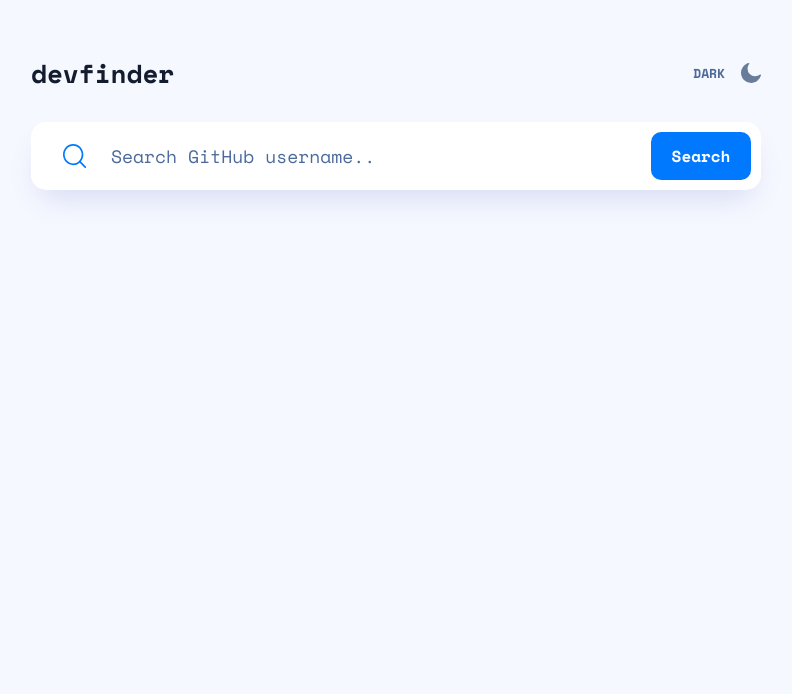
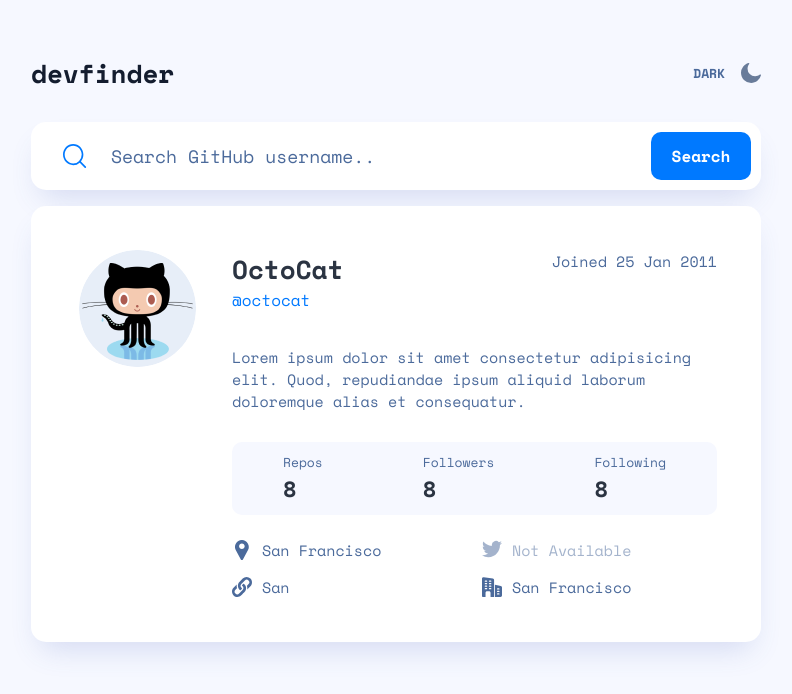
Before and after one commit to orlowski-dev/fm-github-user-search-app, a React (Vite) app: page / in a window 1280 px wide. Shown: the top 694 px of the page, without its empty margins (244-1036 px from the left). Built offline with nearby package versions, Linux system fonts and the light colour scheme.

Commit message:
04 - Added Result section

```diff
--- a/package.json
+++ b/package.json
@@ -12,6 +12,7 @@
   "dependencies": {
     "react": "^18.2.0",
     "react-dom": "^18.2.0",
+    "react-svg": "^16.1.19",
     "sass": "^1.64.1"
   },
   "devDependencies": {
--- a/src/App.scss
+++ b/src/App.scss
@@ -1,4 +1,4 @@
-$transition: .13s ease;
+$transition: .15s ease;
 
 body {
   padding: 24px;
@@ -138,6 +138,166 @@
       border-radius: 10px;
     }
   }
+
+  .result-section {
+    padding: 24px;
+    margin-top: 16px;
+
+    &.dark {
+      .user-info {
+        .full-name {
+          color: var(--white);
+        }
+
+        .stats-section {
+          background-color: var(--bg-dark);
+
+          .row {
+            p {
+              color: var(--white);
+            }
+          }
+        }
+
+        .additional-info-section {
+          .row {
+            a {
+              color: var(--white);
+            }
+          }
+        }
+      }
+
+    }
+
+    .user-info {
+      display: grid;
+      grid-template-areas:
+        "userPic fullName"
+        "userPic username"
+        "userPic dateJoined"
+        "bio bio"
+        "stats stats"
+        "addInfo addInfo"
+      ;
+      font-size: 0.8125rem;
+      grid-template-columns: 90px auto;
+
+      .user-picture-area {
+        grid-area: userPic;
+
+        img {
+          height: 70px;
+          width: 70px;
+          border-radius: 50%;
+        }
+      }
+
+      .full-name,
+      .username {
+        margin-bottom: 6px;
+      }
+
+      .full-name {
+        grid-area: fullName;
+        font-size: 1rem;
+        color: var(--dark-1);
+      }
+
+      .username {
+        grid-area: username;
+        color: var(--primary-blue);
+      }
+
+      .date-joined {
+        grid-area: dateJoined;
+      }
+
+      .bio {
+        grid-area: bio;
+        margin-top: 40px;
+      }
+
+      .stats-section {
+        grid-area: stats;
+        background-color: var(--bg-light);
+        display: flex;
+        justify-content: center;
+        gap: 30px;
+        border-radius: 10px;
+        padding: 10px;
+        margin-top: 30px;
+
+        .row {
+          h3 {
+            font-weight: 400;
+            font-size: 0.8125rem;
+          }
+
+          p {
+            font-weight: 700;
+            color: var(--dark-1);
+            font-size: 1rem;
+            transition: color $transition;
+          }
+        }
+      }
+
+      .additional-info-section {
+        grid-area: addInfo;
+        display: grid;
+        gap: 15px;
+        margin-top: 24px;
+        grid-template-areas:
+          "i0"
+          "i1"
+          "i2"
+          "i3";
+
+        .row {
+          display: flex;
+          align-items: center;
+          gap: 10px;
+
+          &:nth-child(2) {
+            grid-area: i0;
+          }
+
+          &:nth-child(3) {
+            grid-area: i1;
+          }
+
+          &:nth-child(4) {
+            grid-area: i2;
+          }
+
+          &:nth-child(5) {
+            grid-area: i3;
+          }
+
+
+          a {
+            text-decoration: none;
+            color: var(--grayish-blue-1);
+          }
+
+          div {
+            width: 20px;
+            height: 20px;
+            text-align: center;
+
+            svg {
+              height: 20px;
+            }
+          }
+
+          &.not-av {
+            opacity: 0.5;
+          }
+        }
+      }
+    }
+  }
 }
 
 @media screen and (min-width: 768px) {
@@ -176,6 +336,45 @@
         font-size: 1rem;
       }
     }
+
+    .result-section {
+      padding: 40px;
+
+      .user-info {
+        font-size: 0.9375rem;
+        grid-template-columns: 137px auto;
+
+        .user-picture-area img {
+          height: 117px;
+          width: 117px;
+        }
+
+        .full-name {
+          font-size: 1.625rem;
+        }
+
+        .username {
+          font-size: 1rem;
+        }
+
+        .stats-section {
+          gap: 100px;
+
+          .row {
+            p {
+              font-size: 1.375rem;
+            }
+          }
+        }
+
+        .additional-info-section {
+          grid-template-areas:
+            "i0 i2"
+            "i1 i3"
+          ;
+        }
+      }
+    }
   }
 }
 
@@ -183,4 +382,33 @@
   .container {
     max-width: 730px;
   }
+
+  main {
+    .result-section {
+      padding: 44px;
+      padding-left: 48px;
+    }
+
+    .result-section .user-info {
+      grid-template-areas:
+        "userPic fullName dateJoined"
+        "userPic username username"
+        "userPic bio bio"
+        "userPic stats stats"
+        "userPic addInfo addInfo";
+      grid-template-columns: 153px auto auto;
+
+      .date-joined {
+        text-align: right;
+      }
+
+      .full-name {
+        margin-bottom: 0;
+      }
+
+      .bio {
+        margin-top: 28px;
+      }
+    }
+  }
 }
--- a/src/App.tsx
+++ b/src/App.tsx
@@ -1,6 +1,7 @@
 import { useEffect, useState } from 'react'
 import './App.scss'
-import { moonIcon, searchIcon, sunIcon } from './assets'
+import { companyIcon, locationIcon, moonIcon, searchIcon, sunIcon, twitterIcon, websiteIcon } from './assets'
+import { ReactSVG } from 'react-svg'
 
 const getColorScheme = (): string => {
   const colorSchemeInLocalStorage = localStorage.getItem('colorScheme')
@@ -58,6 +59,53 @@
           <button>Search</button>
         </form>
       </section>
+      <section className={`result-section container w-bg ${colorScheme}`}>
+        <h2 className="visually-hidden">Result section</h2>
+        <article className="user-info">
+          <div className="user-picture-area">
+            <img src="/Oval.png" alt="" />
+          </div>
+          <h3 className='full-name'>OctoCat</h3>
+          <p className='username'>@octocat</p>
+          <p className="date-joined">Joined 25 Jan 2011</p>
+          <p className="bio">Lorem ipsum dolor sit amet consectetur adipisicing elit. Quod, repudiandae ipsum aliquid laborum doloremque alias et consequatur.</p>
+          <section className='stats-section'>
+            <div className="row">
+              <h3>Repos</h3>
+              <p>8</p>
+            </div>
+            <div className="row">
+              <h3>Followers</h3>
+              <p>8</p>
+            </div>
+            <div className="row">
+              <h3>Following</h3>
+              <p>8</p>
+            </div>
+          </section>
+          <section className="additional-info-section">
+            <h2 className="visually-hidden">Addition info</h2>
+            <div className="row">
+              <ReactSVG src={locationIcon} desc="location icon" />
+              <p>San Francisco</p>
+            </div>
+            <div className="row">
+              <ReactSVG src={websiteIcon} desc="website icon" />
+              <p>
+                <a href="" target='_blank' rel='noreferrer'>San</a>
+              </p>
+            </div>
+            <div className="row not-av">
+              <ReactSVG src={twitterIcon} desc="twitter icon" />
+              <p>Not Available</p>
+            </div>
+            <div className="row">
+              <ReactSVG src={companyIcon} desc="company icon" />
+              <p>San Francisco</p>
+            </div>
+          </section>
+        </article>
+      </section>
     </main>
   </>)
 }
--- a/src/assets/index.tsx
+++ b/src/assets/index.tsx
@@ -1,3 +1,7 @@
 export { default as moonIcon } from './svg/icon-moon.svg'
 export { default as sunIcon } from './svg/icon-sun.svg'
 export { default as searchIcon } from './svg/icon-search.svg'
+export { default as locationIcon } from './svg/icon-location.svg'
+export { default as twitterIcon } from './svg/icon-twitter.svg'
+export { default as websiteIcon } from './svg/icon-website.svg'
+export { default as companyIcon } from './svg/icon-company.svg'
```
Also changed, not shown: public/Oval.png (added), 1 other file (tests, documents, lock files or other folders).
